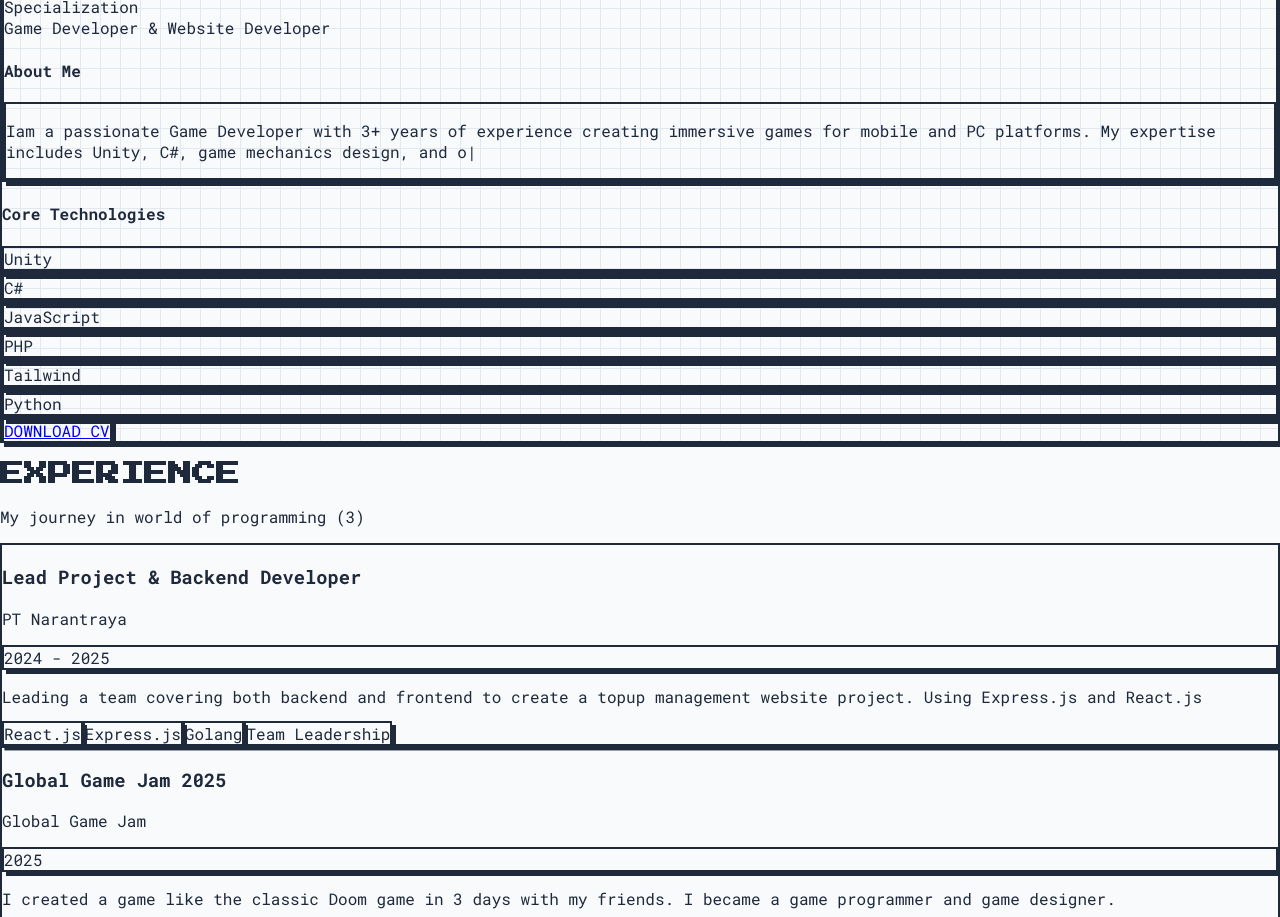
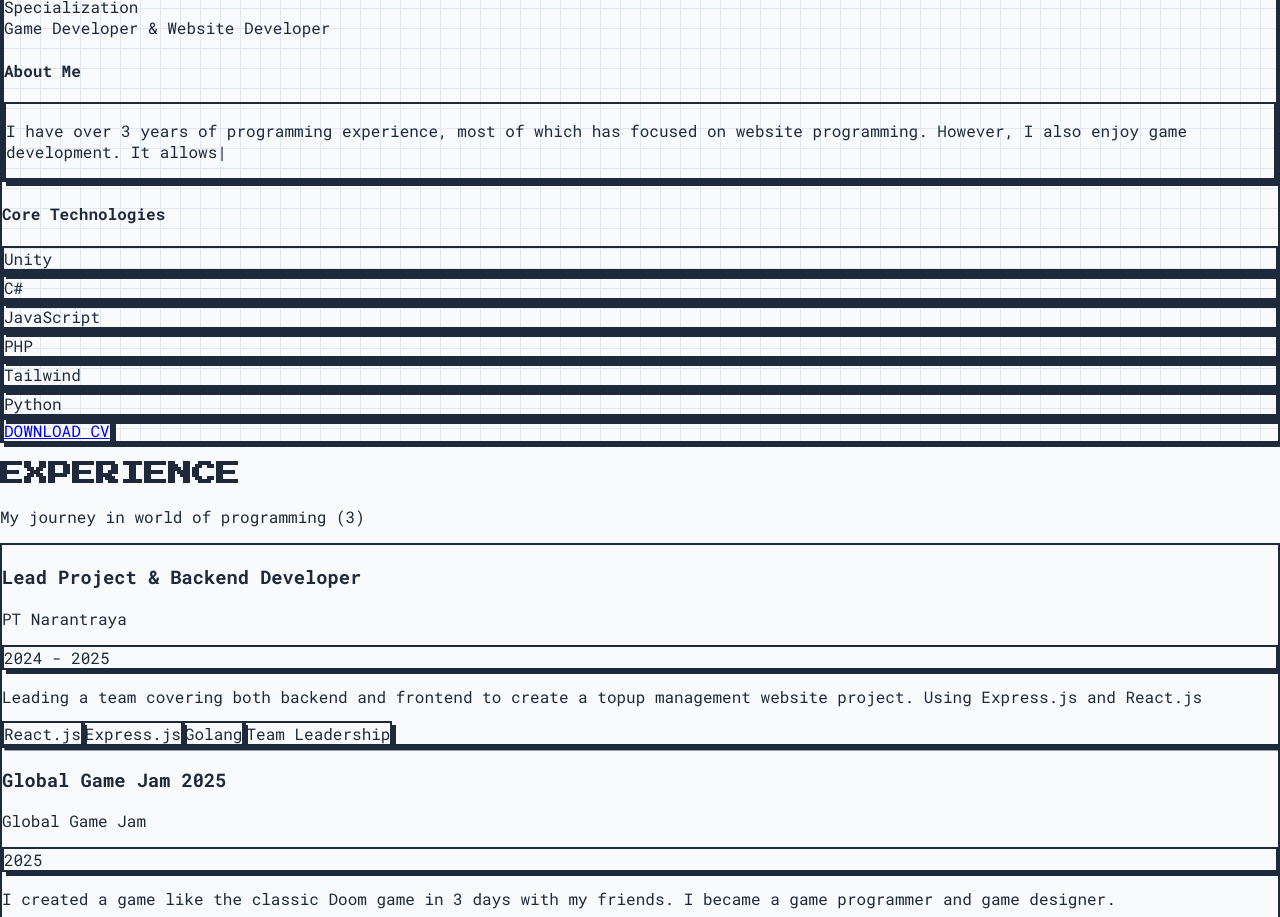
Before and after one commit to NakhalanAtqiyaAP/MyPersonalWebsite, a React (Create React App) app: page / in a window 1280 px wide. Shown: the part 2780-3697 px from the top of the page. Built offline with nearby package versions, Linux system fonts and the light colour scheme.

Commit message:
update bio

```diff
--- a/src/components/Profile.js
+++ b/src/components/Profile.js
@@ -252,9 +252,12 @@ const Counter = ({ target, duration = 2000 }) => {
                 </h4>
                 <div className="bg-white pixel-border p-4">
                   <AboutMeTyping
-                    text={`I am a passionate Game Developer with 3+ years of experience creating immersive games for mobile and PC platforms.
-              My expertise includes Unity, C#, game mechanics design, and optimizing performance for the best player experience.
-              I love turning creative ideas into playable realities and solving complex technical challenges.`}
+                    text={`
+              I have over 3 years of programming experience, most of which has focused on website programming.
+              However, I also enjoy game development.
+              It allows me to combine the systematic world with the imaginative world.
+              I have a passion for coding development and creating gameplay ideas and stories.
+                  `}
                     speed={15}
                   />
                 </div>
```
